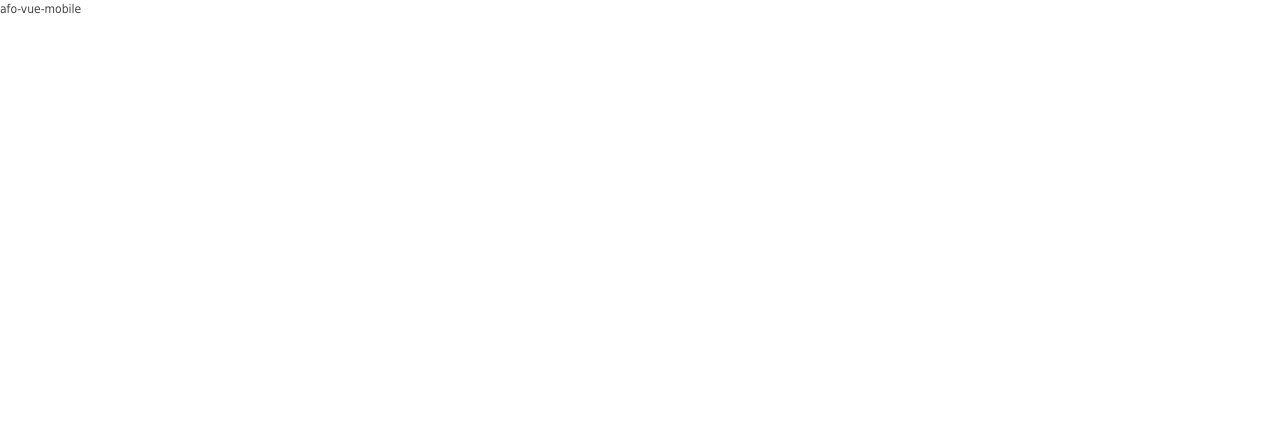
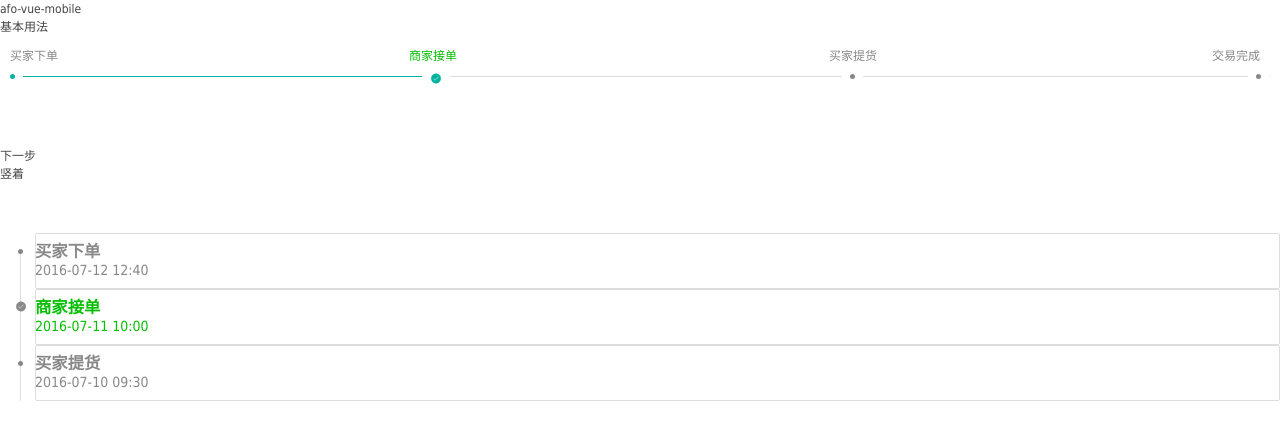
Before and after one commit to chenjinxinlove/afo-react-mobile, a React app: page /steps in a window 1280 px wide. Shown: the top 440 px of the page. Built offline with nearby package versions, Linux system fonts and the light colour scheme.

Commit message:
steps test

```diff
--- a/src/App.tsx
+++ b/src/App.tsx
@@ -11,9 +11,11 @@ import PaginationDeom from './pageages/pagination/demo/index';
 import ProgressDeom from './pageages/progress/demo/index';
 import RadeDemo from './pageages/rate/demo/index';
 import SliderDemo from './pageages/slider/demo/index';
+import StepsDeom from './pageages/steps/demo/index';
 import TabDemo from './pageages/tab/demo/index';
 import TabBarDeom from './pageages/tabbar/demo/index';
 import TagDemo from './pageages/tag/demo/index';
+
 
 
 class App extends React.Component {
@@ -39,6 +41,7 @@ class App extends React.Component {
                 <Route path="/pagination" component={PaginationDeom} />
                 <Route path="/progress" component={ProgressDeom} />
                 <Route path="/slider" component={SliderDemo} />
+                <Route path="/steps" component={StepsDeom} />
               </main>
         </div>
       </BrowserRouter>
--- a/src/pageages/icon/index.tsx
+++ b/src/pageages/icon/index.tsx
@@ -16,7 +16,7 @@ export default class Icon extends React.Component<IconProps, any> {
     size: '32px'
   }
   render() {
-    const { className, size, color, type, onClick, ...resProps} = this.props;
+    const { className, size, color, type, onClick, style, ...resProps} = this.props;
     const cls = classnames(
       className,
       'afo-icon',
--- a/src/pageages/steps/demo/index.tsx
+++ b/src/pageages/steps/demo/index.tsx
@@ -1,20 +1,45 @@
 import * as React from 'react';
 import Steps from '../index'
-class StepsDeom extends React.Component<any> {
+interface StepsState  {
+  active: number;
+}
+class StepsDeom extends React.Component<any, StepsState> {
+  public state: StepsState = {
+    active: 1
+  }
+  onClick = () => {
+    this.setState({
+      active : ++this.state.active % 4
+    })
+  }
   render() {
     return (
       <div>
         <p>基本用法</p>
-        <Steps active={2}>
+        <Steps active={this.state.active}>
           <Steps.Item>买家下单</Steps.Item>
           <Steps.Item>商家接单</Steps.Item>
           <Steps.Item>买家提货</Steps.Item>
           <Steps.Item>交易完成</Steps.Item>
         </Steps>
         <div style={{height: '50px'}} />
+        <div onClick={this.onClick}>下一步</div>
         <p>竖着</p>
-
         <div style={{height: '50px'}} />
+        <Steps direction="vertical" active={this.state.active} active-color="#f60">
+          <Steps.Item>
+            <h3>买家下单</h3>
+            <p>2016-07-12 12:40</p>
+          </Steps.Item>
+          <Steps.Item>
+            <h3>商家接单</h3>
+            <p>2016-07-11 10:00</p>
+          </Steps.Item>
+          <Steps.Item>
+            <h3>买家提货</h3>
+            <p>2016-07-10 09:30</p>
+          </Steps.Item>
+        </Steps>
 
       </div>
     );
--- a/src/pageages/steps/index.tsx
+++ b/src/pageages/steps/index.tsx
@@ -1,6 +1,7 @@
 import classnames from 'classnames';
 import * as React from 'react';
 import Icon from '../../pageages/icon/index';
+import './style/steps.styl';
 
 export interface StepsProps {
   icon?: string;
@@ -18,28 +19,24 @@ export interface StepItemProps {
   activeColor: string;
   index: number;
   active: number;
+  key: number;
 }
 
 class StepItem extends React.Component<StepItemProps, any> {
-  componentWillMount () {
-    let status =''
-    const index = this.props.index
-    const active = this.props.active
-    if (index < active) {
-      status = 'finish'
-    } else if (index === active) {
-      status ='process'
-    }
-    this.setState({
-      status
-    })
-  }
   render () {
     const {
       direction,
       activeColor,
+      index,
+      active,
       children
     } = this.props;
+    let status = ''
+    if (index < active) {
+      status = 'finish'
+    } else if (index === active) {
+      status = 'process'
+    }
     const itemCls = classnames('afo-step', {
       'afo-hairline': direction === 'vertical',
       [`afo-step--${direction}`]: true,
@@ -76,7 +73,7 @@ export class Item extends React.Component<ItemProps, any> {
   }
 }
 class Steps extends React.Component<StepsProps, any> {
-  defaultProps = {
+  static defaultProps = {
     direction: 'horizontal',
     activeColor: '#06bf04'
   }
@@ -89,7 +86,6 @@ class Steps extends React.Component<StepsProps, any> {
     const items = this.getChildes();
     this.setState({
       items,
-      active: this.props.active
     })
   }
   getChildes = () => {
@@ -107,6 +103,7 @@ class Steps extends React.Component<StepsProps, any> {
       activeColor,
       className
     } = this.props;
+    const active =  this.props.active;
     const stepsCls = classnames('afo-steps', className, {
       [`afo-steps--${direction}`]: true
     })
@@ -129,19 +126,17 @@ class Steps extends React.Component<StepsProps, any> {
           {
             this.state.items.map((item: any, index: number) => {
               return (
-                <div key={index}>
                 <StepItem
+                  key={index}
                   direction = {direction || 'horizontal'}
                   activeColor = {activeColor || '#06bf04'}
                   index = {index}
-                    active = {this.state.active}
+                  active = {active}
                 >
                   {
                     item.children
                   }
                 </StepItem>
-                </div>
-
               )
             })
           }
--- a/src/pageages/steps/style/tabs.styl
+++ b/src/pageages/steps/style/steps.styl
@@ -135,7 +135,7 @@
       line-height: 1
       font-size: 12px
     .afo-step__circle
-      top: 16px;
+      top: 16px
       left: -17px
     .afo-step__line
       position: absolute
```
Also changed, not shown: 2 other files (tests, documents, lock files or other folders). Lines whose indentation alone changed are shown as unchanged.
